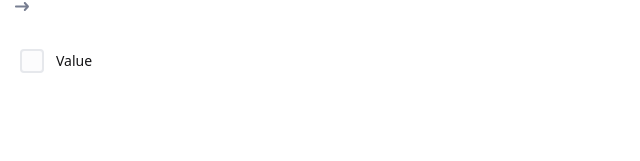
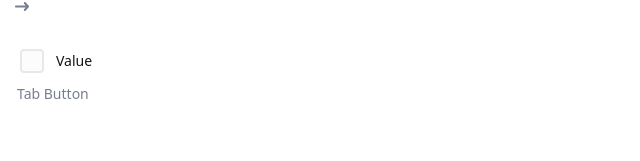
Before and after one commit to nomanejaz132/fleet, a Next.js app in the folder frontend/: page / in a window 1280 px wide. Shown: the part 139-300 px from the top of the page, without its empty margins (0-640 px from the left). Built offline with nearby package versions, Linux system fonts and the light colour scheme.

Commit message:
tab button

```diff
--- a/frontend/components/TabButton/TabButton.tsx
+++ b/frontend/components/TabButton/TabButton.tsx
@@ -1,7 +1,31 @@
 import React from "react";
 
-const TabButton = () => {
-  return <div>TabButton</div>;
+export type TabButtonState = "default" | "active";
+
+export type TabButtonStyle = {
+  state?: TabButtonState;
+  label: string;
 };
 
-export default TabButton;
+export type TabButtonProps = React.ButtonHTMLAttributes<HTMLButtonElement> &
+  TabButtonStyle;
+
+export const TabButton: React.FC<TabButtonProps> = ({
+  state = "defult",
+  label,
+  ...props
+}) => {
+  return (
+    <button
+      className={`py-[10px] px-4 text-sm text-center hover:text-[#23262F] font-medium ${
+        state === "active"
+          ? "bg-[#F4F5F6] text-[#23262F]"
+          : "bg-transparent text-[#777E90] hover:border-[#E6E8EC]"
+      } border border-transparent rounded-full`}
+      {...props}
+      //   disabled
+    >
+      {label}
+    </button>
+  );
+};
--- a/frontend/pages/index.tsx
+++ b/frontend/pages/index.tsx
@@ -7,6 +7,7 @@ import Icon from "../components/Icon/Icon";
 import ArrowLeft from "../components/Icon/ArrowLeft";
 import ArrowRight from "../components/Icon/ArrowRight";
 import { Checkbox } from "../components/Checkbox/Checkbox";
+import { TabButton } from "../components/TabButton/TabButton";
 
 const inter = Inter({ subsets: ["latin"] });
 
@@ -26,6 +27,7 @@ export default function Home() {
       <ArrowLeft />
       <ArrowRight />
       <Checkbox label="Value" />
+      <TabButton label="Tab Button" />
     </>
   );
 }
```
